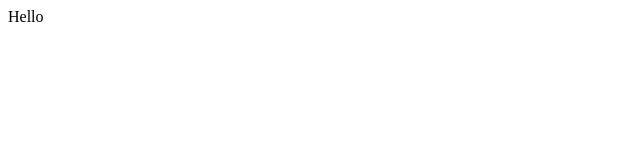
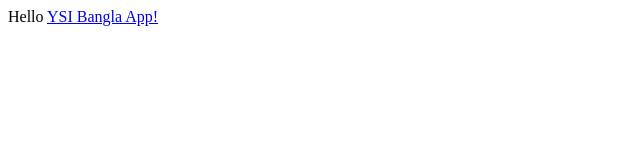
Before and after one commit to hhsonet/hhsonet.github.io, a plain HTML site: page index.html in a window 1280 px wide. Shown: the whole page, without its empty margins (0-640 px from the left). Drawn offline with Linux system fonts and the light colour scheme.

Commit message:
Update index.html

```diff
--- a/index.html
+++ b/index.html
@@ -1 +1,3 @@
 Hello
+
+ <a href="Ysi_app.apk">YSI Bangla App!</a>
```
